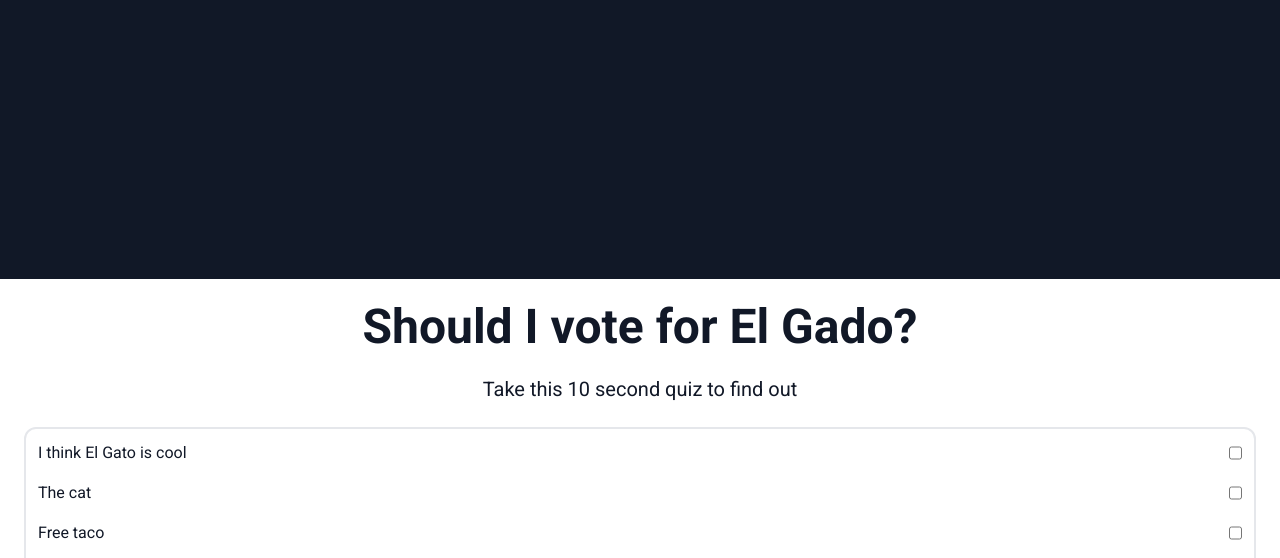
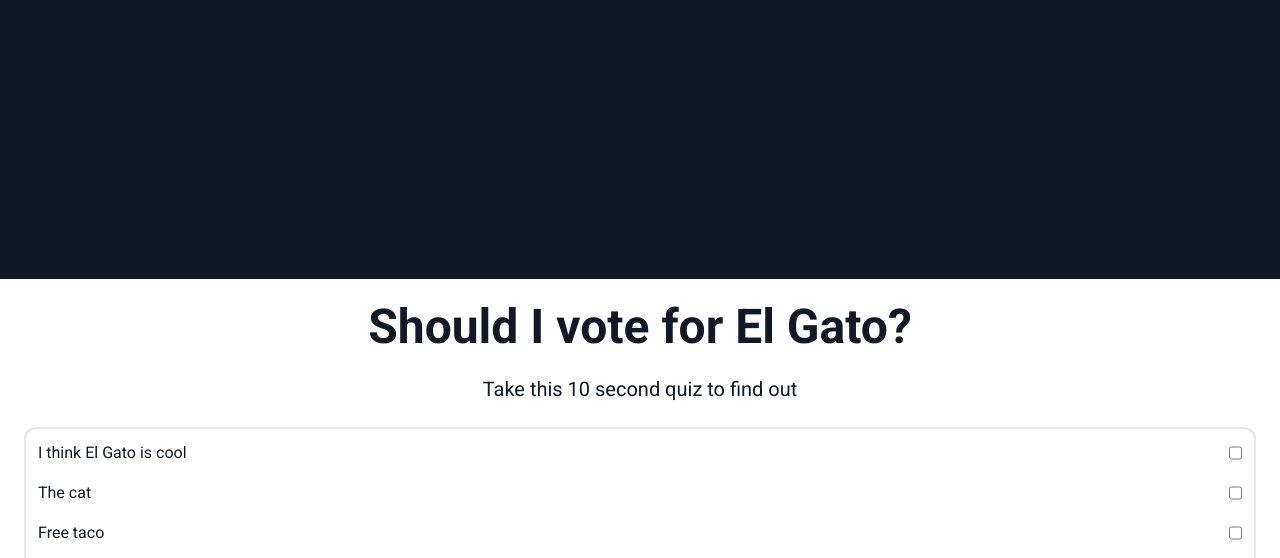
Before and after one commit to william-herring/votelgato, a website: page index.html in a window 1280 px wide. Shown: the part 521-1079 px from the top of the page. Drawn offline with Linux system fonts and the light colour scheme.

Commit message:
Fixed typo

```diff
--- a/index.html
+++ b/index.html
@@ -22,7 +22,7 @@
     </div>
 
     <div class='h-screen bg-white text-center text-gray-900'>
-        <h1 class='text-5xl font-bold p-6'>Should I vote for El Gado?</h1>
+        <h1 class='text-5xl font-bold p-6'>Should I vote for El Gato?</h1>
         <p class='text-xl'>Take this 10 second quiz to find out</p>
 
         <div class='border-2 rounded-xl m-6 text-left p-3'>
```
